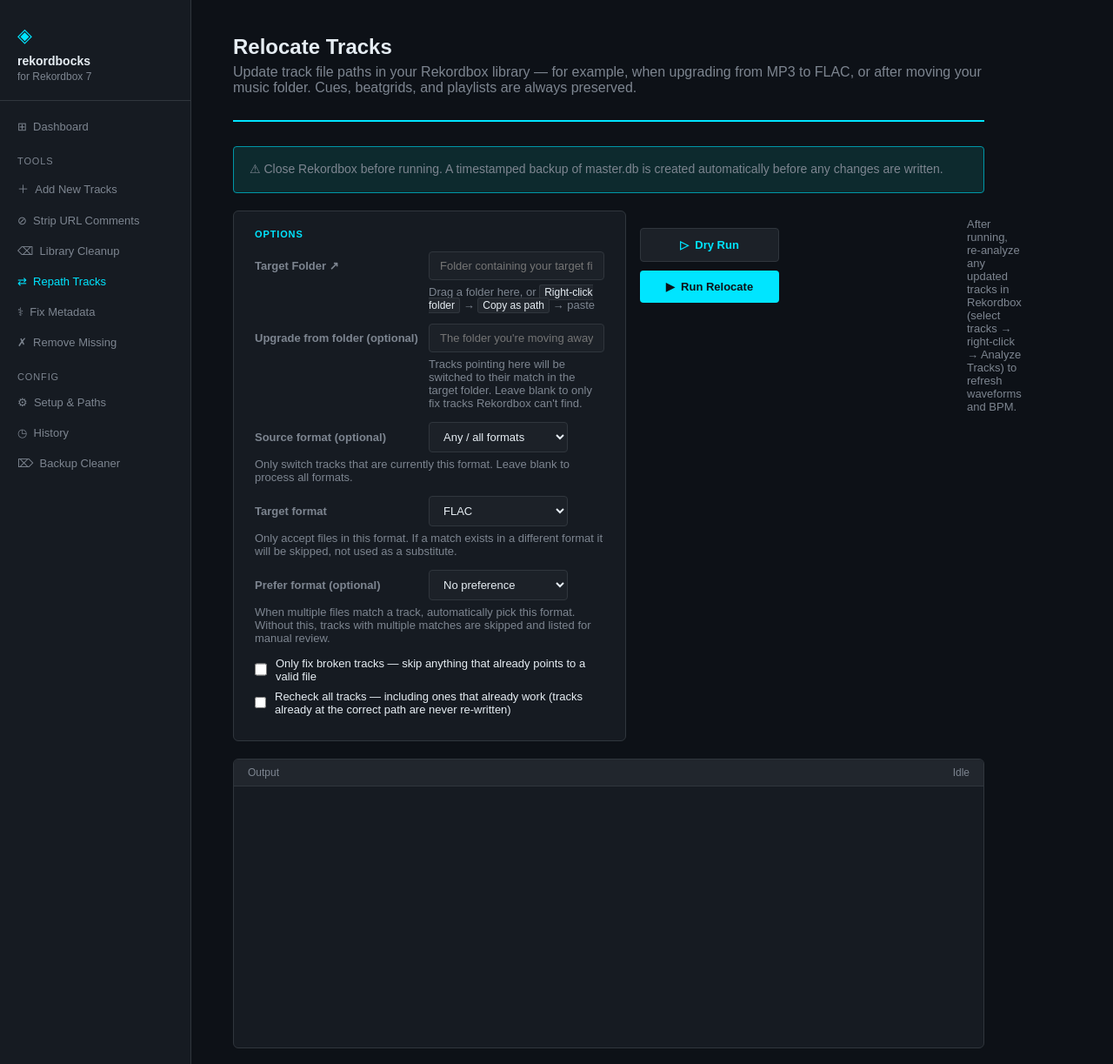
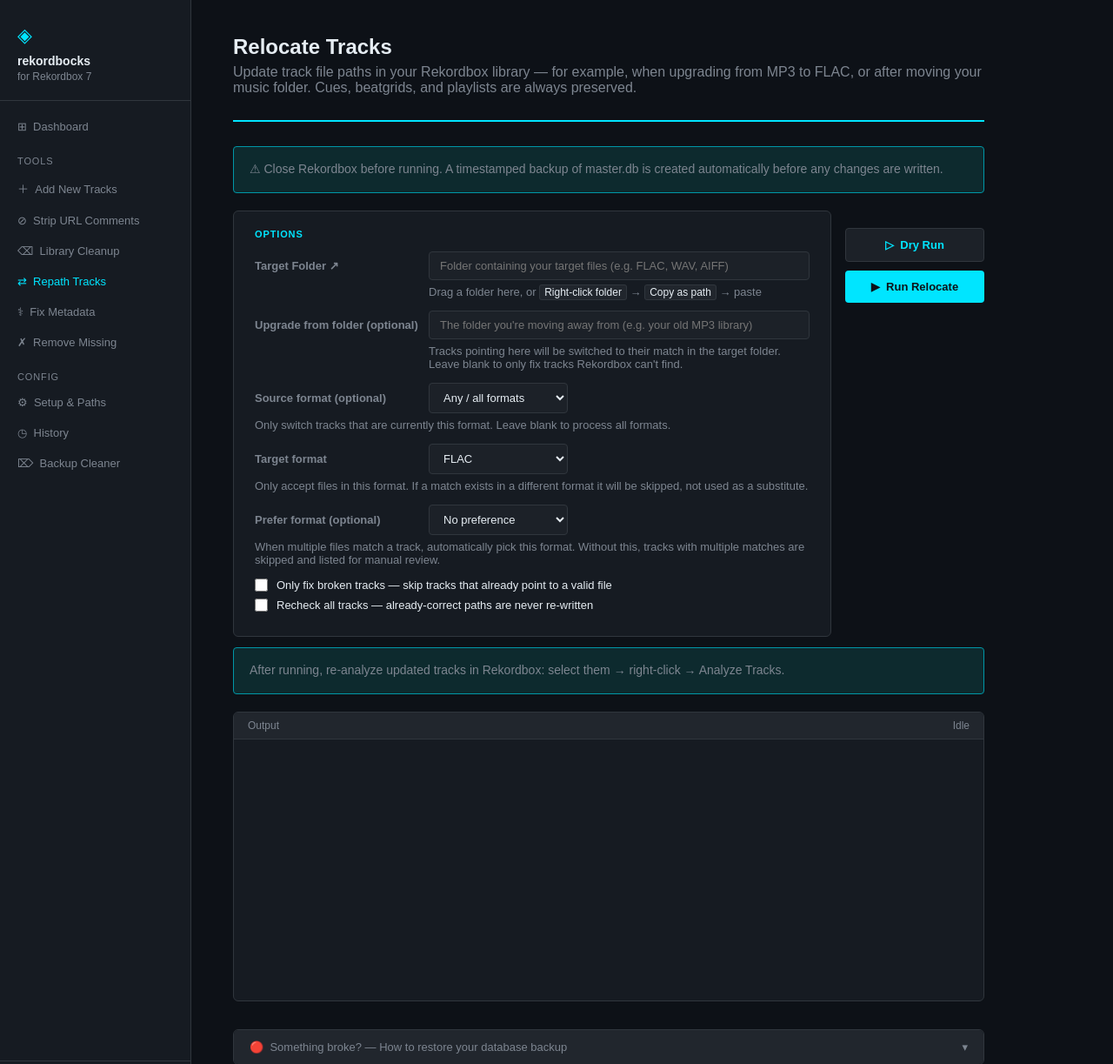
Before and after one commit to hombreplata-cpu/boxcutter, a Flask app: template templates/relocate.html in a window 1280 px wide. Shown: the top 1223 px of the page at 87% size. Run offline with Flask 3, Linux system fonts and the light colour scheme; the template is opened without the code that fills it, so the values that code supplies are empty.

Commit message:
fix: move re-analysis note below options card, shorten checkbox labels
Re-analysis hint was rendering beside the buttons due to flexbox
layout; moved it outside tool-body as a full-width info-box. Shortened
checkbox label text to prevent wrapping at normal viewport widths.

Co-Authored-By: Claude Sonnet 4.6 <noreply@anthropic.com>

```diff
--- a/templates/relocate.html
+++ b/templates/relocate.html
@@ -74,11 +74,11 @@
     <div style="margin-top:14px;">
       <div class="option-row">
         <input type="checkbox" id="missing_only">
-        <label for="missing_only">Only fix broken tracks — skip anything that already points to a valid file</label>
+        <label for="missing_only">Only fix broken tracks — skip tracks that already point to a valid file</label>
       </div>
       <div class="option-row">
         <input type="checkbox" id="all_tracks">
-        <label for="all_tracks">Recheck all tracks — including ones that already work (tracks already at the correct path are never re-written)</label>
+        <label for="all_tracks">Recheck all tracks — already-correct paths are never re-written</label>
       </div>
     </div>
   </div>
@@ -87,7 +87,10 @@
     <button class="btn btn-secondary" onclick="run(true)">▷ &nbsp;Dry Run</button>
     <button class="btn btn-primary"   onclick="run(false)">▶ &nbsp;Run Relocate</button>
   </div>
-  <div class="path-hint" style="margin-top:8px;">After running, re-analyze any updated tracks in Rekordbox (select tracks → right-click → Analyze Tracks) to refresh waveforms and BPM.</div>
+</div>
+
+<div class="info-box" style="margin-top:12px;">
+  After running, re-analyze updated tracks in Rekordbox: select them → right-click → Analyze Tracks.
 </div>
 
 <div id="progress-wrap">
```
